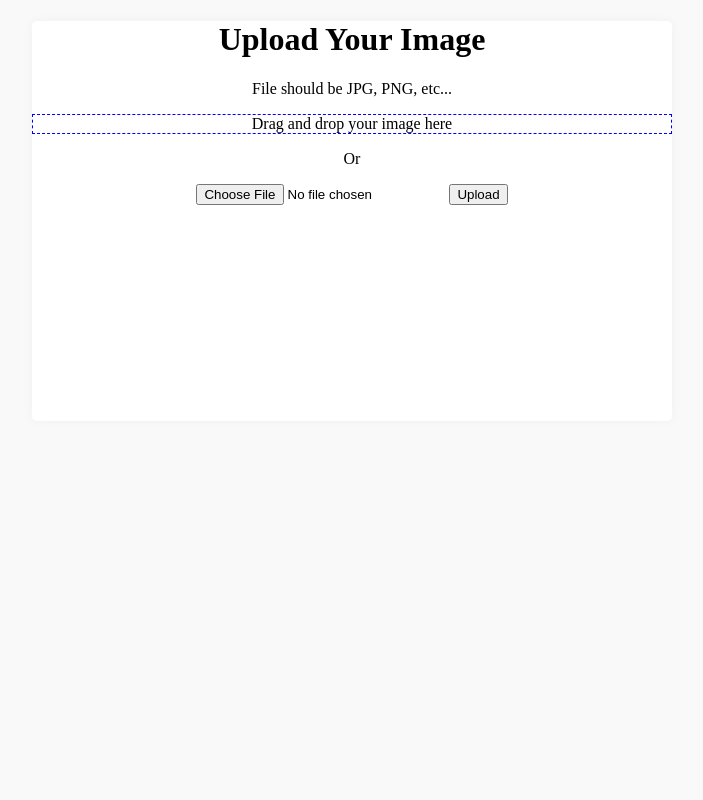
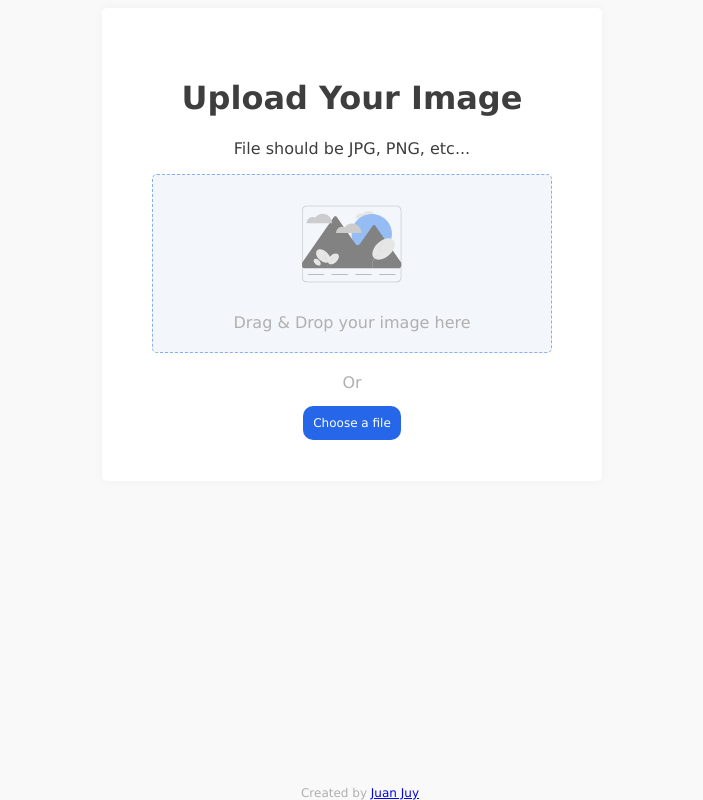
Before and after one commit to juanjuy/InterImage, a React (Create React App) app: page / in a window 1280 px wide. Shown: the whole page, without its empty margins (288-991 px from the left). Built offline with nearby package versions, Linux system fonts and the light colour scheme.

Commit message:
pre-build

```diff
--- a/controllers/images.js
+++ b/controllers/images.js
@@ -6,6 +6,7 @@ const fs = require('fs');
 const path = require('path');
 
 imagesRouter.post('/', upload.single('image'), async (req, res) => {
+	console.log(req);
 	let obj = {
 		data: fs.readFileSync(path.join(`${__dirname}/../${req.file.path}`)),
 		contentType: req.file.mimetype
@@ -20,8 +21,7 @@ imagesRouter.post('/', upload.single('image'), async (req, res) => {
 		}
 	});
 });
-// first of all, how do we get the link that we need, and second of all, how do we get that link to properly show the image?
-// i'm thinking that we navigate it back to the frontend page, but how do we pass it the json information?
+
 imagesRouter.get('/:id', async (req, res) => {
 	const image = await Image.findById(req.params.id);
 	if (image) {
--- a/src/App.js
+++ b/src/App.js
@@ -1,85 +1,23 @@
 import React from 'react'
-import { useState, useEffect } from 'react';
-const axios = require('axios');
-import {Buffer} from 'buffer';
-import { BrowserRouter as Router, Routes, Route, Link, useNavigate } from "react-router-dom";
-import { useParams } from "react-router";
+import { BrowserRouter as Router, Routes, Route } from "react-router-dom";
+import UploadScreen from './components/UploadScreen';
+import ImageScreen from './components/ImageScreen';
 
-const DisplayImage = () => {
-  const [retrievedImage, setRetrievedImage] = useState(undefined);
-  const [src, setSrc] = useState(undefined);
-
-  let { id } = useParams();
-
-  const getImage = async () => {
-    let data = await axios.get(`http://localhost:8000/images/${id}`);
-    setRetrievedImage(data.data);
-  }
-
-  if (!retrievedImage) {
-    getImage();
-  }
-
-  useEffect(() => {
-    if (retrievedImage) {
-      let data = retrievedImage.data.data;
-      let buffer = Buffer.from(data);
-      setSrc(`data:${retrievedImage.contentType};base64,${buffer.toString('base64')}`);
-    }
-  }, [retrievedImage]);
-
-  if (retrievedImage) {
-    return (
-      <main>
-        <div>Uploaded Successfully!</div>
-        <img src={src} />
-        <div>Your image url is <a>http://localhost:3001/{id}</a></div>
-      </main>
-    )
-  } else {
-    return (
-      <>Loading...</>
-    )
-  }
-}
-
-const Upload = () => {
-  let navigate = useNavigate();
-
-  const formSubmit = async (event) => {
-    event.preventDefault();
-    let formElement = document.querySelector('#image-form');
-    let formData = new FormData(formElement);
-    let submission = await axios.post('http://localhost:8000/images', formData);
-    navigate(`/${submission.data}`);
-  }
-
-  return (
-    <main>
-      <h1>Upload Your Image</h1>
-      <p>File should be JPG, PNG, etc...</p>
-      <div id="dnd">
-        Drag and drop your image here
-      </div>
-      <p>Or</p>
-      <form id="image-form" method="post" action="http://localhost:8000/images" encType="multipart/form-data" onSubmit={formSubmit}>
-        <input type="file"
-          id="image-upload" name="image"
-          accept="image/*" />
-        <input type="submit" value="Upload" />
-      </form>
-    </main>
-  )
-}
 const App = () => {
   return (
     <Router>
       <Routes>
-          <Route path = "/" element={<Upload />} />
-          <Route path="/:id" element={<DisplayImage />} />
+          <Route path = "/" element={<UploadScreen />} />
+          <Route path="/images/:id" element={<ImageScreen />} />
+          <Route path="/uploaded/:id" element={<ImageScreen />} />
       </Routes>
+      <footer>
+        <div>Created by <a href="https://github.com/juanjuy">Juan Juy</a></div>
+      </footer>
     </Router>
   )
 }
 
 export default App;
+
+// pretty much done... just need to refactor it to be able to put it on heroku. so need to change all of the relative localhost paths to something else... whatever we used on the takemeto project
--- /dev/null
+++ b/src/components/ImageScreen.js
@@ -0,0 +1,67 @@
+import React from 'react';
+import { useState, useEffect } from 'react';
+import { useParams } from "react-router";
+import { Buffer } from 'buffer';
+import checkImage from '../images/checkmark.svg';
+import LoadingBar from './LoadingBar';
+const axios = require('axios');
+import { useNavigate } from "react-router-dom";
+
+const ImageScreen = () => {
+  let newlyUploaded = location.pathname.includes('uploaded');
+  const [retrievedImage, setRetrievedImage] = useState(undefined);
+  const [src, setSrc] = useState(undefined);
+  let navigate = useNavigate();
+
+  let { id } = useParams();
+
+  const getImage = async () => {
+    let data = await axios.get(`http://localhost:8000/images/${id}`);
+    setRetrievedImage(data.data);
+  }
+
+  if (!retrievedImage) {
+    getImage();
+  }
+
+  useEffect(() => {
+    if (retrievedImage) {
+      let data = retrievedImage.data.data;
+      let buffer = Buffer.from(data);
+      setSrc(`data:${retrievedImage.contentType};base64,${buffer.toString('base64')}`);
+    }
+  }, [retrievedImage]);
+
+  let url = `http://localhost:3001/images/${id}`;
+
+  const copyLink = async (event) => {
+    await navigator.clipboard.writeText(url);
+    event.target.innerHTML = 'Link copied!';
+  }
+
+  if (retrievedImage) {
+    return (
+      <main>
+        {newlyUploaded &&
+        <><img src={checkImage} id="checkmark"></img>
+          <div id="success-message">Uploaded Successfully!</div></>}
+        <img src={src} id="retrieved-image" />
+        <div id="url-container">
+          <a id="url" href={url}>
+            <span>{url}</span>
+          </a>
+          <button id="copy-button" onClick={copyLink}>Copy link</button>
+        </div>
+        <button id="home" onClick={() => navigate('/')}>Upload another image</button>
+      </main>
+    )
+  } else {
+    return (
+      <main>
+        <LoadingBar uploading={newlyUploaded} />
+      </main>
+    )
+  }
+}
+
+export default ImageScreen;
--- /dev/null
+++ b/src/components/LoadingBar.js
@@ -0,0 +1,51 @@
+import React from 'react';
+import { useState, useRef, useEffect } from 'react';
+
+const LoadingBar = ({ uploading }) => {
+  const [direction, setDirection] = useState(1);
+  const [leftMargin, setLeftMargin] = useState(0);
+  const [loadingText, setLoadingText] = useState(undefined);
+  const intervalRef = useRef(undefined);
+
+  useEffect(() => {
+    if (uploading) {
+      setLoadingText('Uploading...');
+    } else {
+      setLoadingText('Loading...');
+    }
+    return () => clearInterval(intervalRef.current)
+  }, []);
+
+  useEffect(() => {
+    clearInterval(intervalRef.current);
+
+    intervalRef.current = setInterval(() => {
+      if (direction) {
+        setLeftMargin(prev => prev + 0.5);
+      } else {
+        setLeftMargin(prev => prev - 0.5);
+      }
+    }, 10)
+  }, [direction]);
+
+  useEffect(() => {
+    if (leftMargin <= 0 && !direction) {
+      setDirection(1);
+    } else if (leftMargin >= 90 && direction) {
+      setDirection(0);
+    }
+  }, [leftMargin])
+
+  let leftMarginString = leftMargin + '%';
+
+  return (
+    <>
+      <div id="loading-text">{loadingText}</div>
+      <div id="loading-container">
+        <div id="loading-bar" style={{marginLeft: leftMarginString}}></div>
+      </div>
+    </>
+  )
+}
+
+export default LoadingBar;
--- /dev/null
+++ b/src/components/UploadScreen.js
@@ -0,0 +1,85 @@
+import React from 'react';
+import { useRef, useEffect } from 'react';
+import dndImage from '../images/image.svg';
+import { useNavigate } from "react-router-dom";
+const axios = require('axios');
+
+const UploadScreen = () => {
+  const dragTimeoutRef = useRef(undefined);
+  let navigate = useNavigate();
+
+  const formSubmit = async (event) => {
+    event.preventDefault();
+    let formElement = document.querySelector('#image-form');
+    let formData = new FormData(formElement);
+    let submission = await axios.post('http://localhost:8000/images', formData);
+    navigate(`/uploaded/${submission.data}`);
+  }
+
+  const dropHandler = async (event) => {
+    event.preventDefault();
+    let opaqueElements = document.querySelectorAll('.dnd-opaque');
+    opaqueElements.forEach(el => el.style.opacity = 1);
+    let droppedFile = event.dataTransfer.files[0];
+    if (!droppedFile.type.includes('image/')) {
+      alert('You may only upload image files.');
+      return;
+    }
+
+    let formElement = document.querySelector('#image-form');
+    let formData = new FormData(formElement);
+    formData.set('image', droppedFile);
+    let submission = await axios.post('http://localhost:8000/images', formData);
+    navigate(`/uploaded/${submission.data}`);
+  }
+
+  const dragHandler = event => {
+    event.preventDefault();
+    let opaqueElements = document.querySelectorAll('.dnd-opaque');
+    opaqueElements.forEach(el => el.style.opacity = 0.2);
+    clearTimeout(dragTimeoutRef.current);
+    dragTimeoutRef.current = setTimeout(() => {
+      opaqueElements.forEach(el => el.style.opacity = 1);
+    }, 100)
+  }
+
+  const bodyDropHandler = event => {
+    event.preventDefault();
+  }
+
+  const dragEnd = event => {
+    event.preventDefault();
+    let opaqueElements = document.querySelectorAll('.dnd-opaque');
+    opaqueElements.forEach(el => el.style.opacity = 1);
+  }
+
+  useEffect(() => {
+    document.body.addEventListener('dragover', dragHandler);
+    document.body.addEventListener('dragend', dragEnd);
+    document.body.addEventListener('drop', bodyDropHandler);
+  }, [])
+
+  return (
+    <main>
+      <div className="dnd-opaque">
+        <h1>Upload Your Image</h1>
+        <p>File should be JPG, PNG, etc...</p>
+      </div>
+      <div id="dnd" onDrop={dropHandler} >
+        <img id="dnd-image" src={dndImage} ></img>
+        <div id="dnd-text">Drag & Drop your image here</div>
+      </div>
+      <div className="dnd-opaque">
+        <p id="or">Or</p>
+        <form id="image-form" method="post" action="http://localhost:8000/images" encType="multipart/form-data" onSubmit={formSubmit}>
+          <label htmlFor="image-upload">Choose a file</label>
+          <input type="file"
+            id="image-upload" name="image"
+            accept="image/*" onChange={formSubmit} />
+        </form>
+      </div>
+    </main>
+  )
+}
+
+export default UploadScreen;
--- a/src/index.css
+++ b/src/index.css
@@ -1,21 +1,124 @@
 body {
   background-color: #faf9fa;
+  font-family: Verdana, Helvetica;
 }
 
 main {
-  width: 50vw;
-  height: 50vh;
-  margin: auto;
+  width: 30%;
+  min-width: 400px;
+  height: 50%;
+  padding: 50px;
   text-align: center;
   border-radius: 5px;
   background-color: #ffffff;
   box-shadow: 0 0 10px #efeff0;
-}
-
-main img {
-  width: 75%;
+  color: #3e3e3e;
+  margin: 0 auto;
 }
 
 #dnd {
-  border: 1px dashed blue;
+  border: 1px dashed #86aff2;
+  background-color: #f3f6fa;
+  border-radius: 5px;
+  color: #b1afaf;
 }
+
+#dnd-image {
+  margin: 30px 0;
+  width: 25%;
+  display: block;
+  margin-left: auto;
+  margin-right: auto;
+}
+
+#dnd-text {
+  margin: 20px 0;
+}
+
+#or {
+  margin: 20px 0;
+  color: #b1afaf;
+}
+
+input[type="file"] {
+  display: none;
+}
+
+label[for="image-upload"],
+button {
+  font-size: 12px;
+  background-color: #2567e8;
+  color: white;
+  border: none;
+  padding: 10px;
+  border-radius: 10px;
+  cursor: pointer;
+}
+
+#loading-container {
+  border-radius: 10px;
+  height: 10px;
+  display: flex;
+  width: 100%;
+  margin-left: auto;
+  margin-right: auto;
+  margin-top: 10vh;
+  background-color: #d1d1d1;
+}
+
+#loading-bar {
+  background-color: #2567e8;
+  border-radius: 10px;
+  margin-left: 0%;
+  width: 10%;
+}
+
+#loading-text {
+  text-align: center;
+}
+
+#checkmark {
+  width: 10%;
+}
+
+#success-message {
+  margin: 20px 0;
+}
+
+#retrieved-image {
+  width: 100%;
+  margin-bottom: 20px;
+}
+
+#url-container {
+  box-sizing: border-box;
+  border: 1px solid #e4e2e2;
+  padding: 3px;
+  border-radius: 10px;
+  background-color: #f5f6fa;
+  width: 100%;
+  margin: 20px auto;
+  display: flex;
+  align-items: center;
+  justify-content: space-between;
+}
+
+#url {
+  margin: 5px;
+  overflow: hidden;
+  text-overflow: ellipsis;
+}
+
+#copy-button {
+  width: 25%;
+  min-width: 90px;
+}
+
+footer {
+  position: absolute;
+  bottom: 0;
+  text-align: center;
+  width: 100%;
+  color: #b1afaf;
+  font-size: 12px;
+}
```
Also changed, not shown: src/images/checkmark.svg (added), src/images/image.svg (renamed from image.svg).
